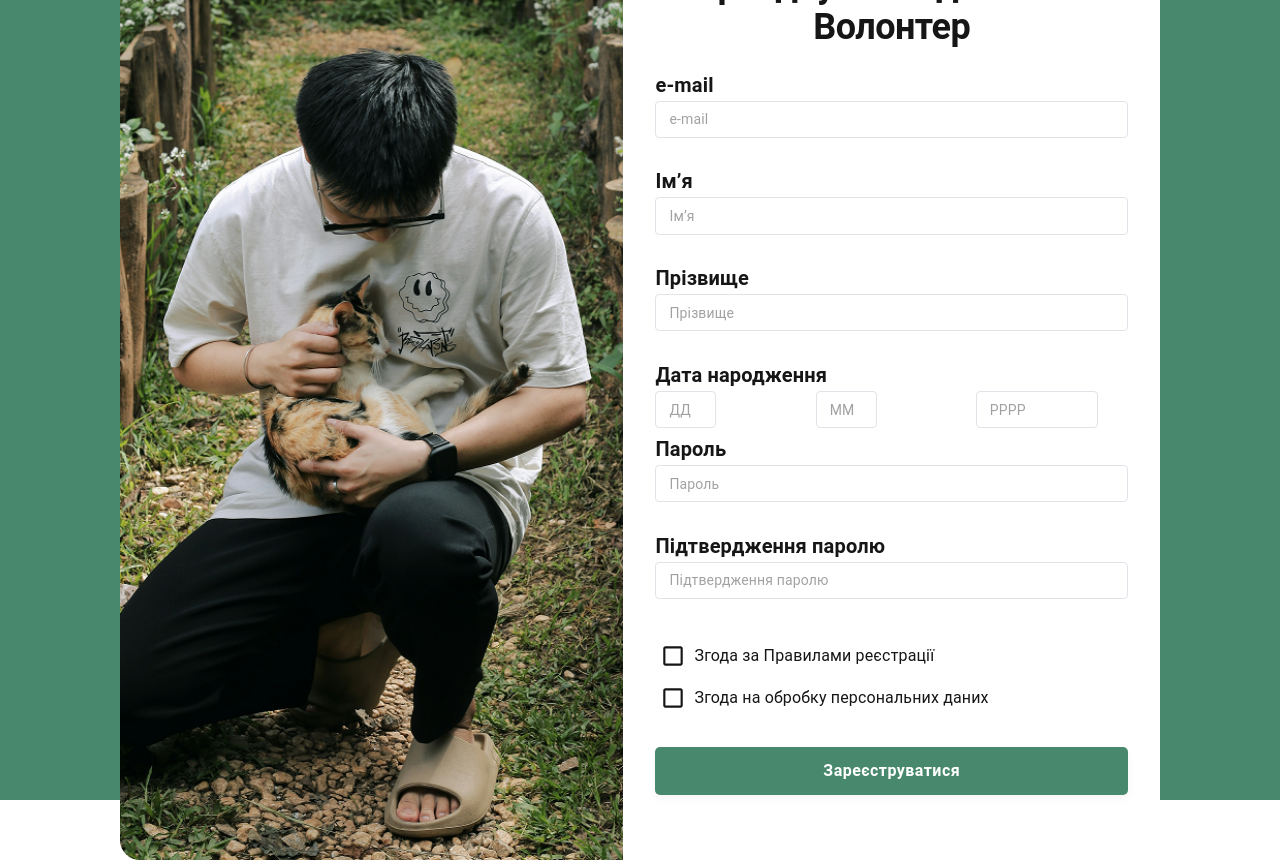
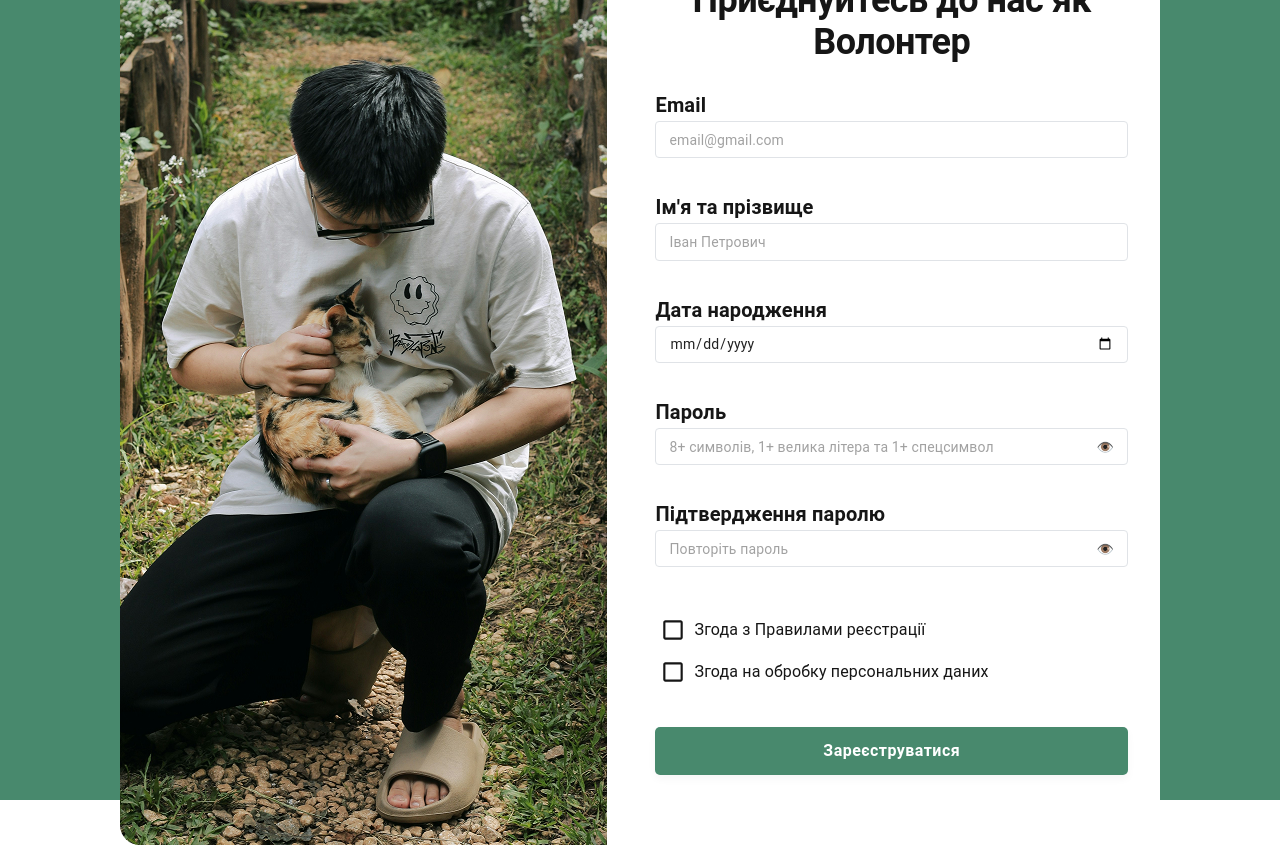
Before and after one commit to Mikola-K/best-hackathon-test-web-2025, a Next.js app: page /register in a window 1280 px wide. Both pictures are taken after a click on the button "Я волонтер". Built offline with nearby package versions, Linux system fonts and the light colour scheme.

Commit message:
dev: Login and registration pages

```diff
--- a/src/app/globals.css
+++ b/src/app/globals.css
@@ -26,3 +26,7 @@ body {
   color: var(--foreground);
   font-family: Outfit, sans-serif;
 } */
+
+.register-image {
+  width: revert-layer!important;
+}
--- a/src/components/logInComponents/LogInPage.tsx
+++ b/src/components/logInComponents/LogInPage.tsx
@@ -1,7 +1,7 @@
 "use client";
 import { useState } from "react";
 import { Box, Typography, Divider } from "@mui/material";
-import { useSelector, useDispatch } from "react-redux";
+import { useDispatch } from "react-redux";
 import { useForm, Controller } from "react-hook-form";
 import {
   CustomButton,
@@ -21,7 +21,7 @@ const LogInPage: React.FC = () => {
     handleSubmit,
     control,
     formState: { errors },
-    getValues,
+    // Removed unused getValues
   } = useForm();
   const [errorMessage, setErrorMessage] = useState<string | null>(null);
 
@@ -33,7 +33,7 @@ const LogInPage: React.FC = () => {
         dispatch(setAccessToken(response?.data.accessToken));
         // @ts-ignore
         dispatch(setUserData(response?.data));
-        dispatch(setUserRole("role"));
+        dispatch(setUserRole(response?.data.roles[0]));
         window.location.href = "/";
       })
       .catch((error) => {
@@ -94,12 +94,20 @@ const LogInPage: React.FC = () => {
               </Typography>
               <Controller
                 name="email"
-                  control={control}
+                control={control}
                 rules={{
                   required: "Email обов'язковий",
                   pattern: /^[a-zA-Z0-9._%+-]+@[a-zA-Z0-9.-]+\.[a-zA-Z]{2,4}$/,
                 }}
-                        helperText={
+                render={({ field }) => (
+                  <CustomInputs
+                    {...field}
+                    placeholder="Email"
+                    variant="outlined"
+                    size="small"
+                    type="email"
+                    error={!!errors.email}
+                    helperText={
                       errors.email
                         ? typeof errors.email.message === "string"
                           ? errors.email.message
@@ -138,7 +146,7 @@ const LogInPage: React.FC = () => {
               />
             </Box>
             <CustomButton variant="contained" sx={{ mt: 2 }} type="submit">
-              Війти
+              Увійти
             </CustomButton>
           </form>
         </Box>
--- a/src/components/registerComponents/RegisterForm.tsx
+++ b/src/components/registerComponents/RegisterForm.tsx
@@ -7,6 +7,9 @@ import {
   CustomCheckbox,
 } from "../common/styles/customStyledComponents/customStyledComponents";
 import { useMediaQueries } from "../../utils/hooks/useMediaQueries";
+import { useState } from "react";
+import { authRegister } from "@/config/apiMethods";
+import { DateRange } from "@mui/icons-material";
 
 type FormProps = {
   formType: "volunteer" | "shelter";
@@ -29,22 +32,61 @@ const RegisterForm = ({
     getValues,
   } = useForm();
 
+  const [errorMessage, setErrorMessage] = useState<string | null>(null);
+
   const onSubmit = (data: any) => {
+    authRegister(data)
+      .then((response) => {
+        console.log("Registration successful:", response);
+        window.location.href = "/login";
+      })
+      .catch((error) => {
+      console.log("Registration failed:", error);
+
+      console.log(error?.response);
+
+      if (error?.response?.data) {
+        console.log('processing errors')
+        const formattedErrors = Object.entries(error.response.data.errors)
+        .map(([field, messages]) => `${(messages as string[]).join(" \n")}`)
+        .join("\n");
+        console.log(formattedErrors);
+        setErrorMessage(formattedErrors);
+      } else {
+        setErrorMessage("Помилка при реєстрації. Можливо Ваш email вже використовується або пароль занадто простий.");
+      }
+      });
+
     console.log(data);
   };
 
   return (
     <Box className="main-bg-color flex flex-col items-center justify-center md:p-10 h-screen">
       <Box className="main-white-bg-color w-full md:max-w-[1040px] rounded-[20px] flex flex-col md:flex-row justify-center items-center">
-        <Box sx={{ maxHeight: 1024, overflow: "hidden", width: "100%" }}>
+        <Box
+          sx={{
+            maxHeight: 1024,
+            overflow: "hidden",
+            width: "100%",
+            position: "relative",
+          }}
+        >
           <Image
+            className="register-image"
             src={image}
             alt={formType === "volunteer" ? "Volunteer" : "Shelter"}
             layout="responsive"
             objectFit="cover"
             style={{
+              transition: "transform 0.3s ease",
               borderTopLeftRadius: isMdScreen ? 20 : 0,
               borderBottomLeftRadius: isMdScreen ? 20 : 0,
+            }}
+            onMouseEnter={(e) => {
+              (e.currentTarget as HTMLElement).style.transform = "scale(1.01)";
+            }}
+            onMouseLeave={(e) => {
+              (e.currentTarget as HTMLElement).style.transform = "scale(1)";
             }}
           />
         </Box>
@@ -61,21 +103,31 @@ const RegisterForm = ({
             onSubmit={handleSubmit(onSubmit)}
             className="flex flex-col md:justify-evenly w-full h-full md:space-y-4 mt-4"
           >
+            {errorMessage && (
+              <Typography
+                variant="body1"
+                color="error"
+                className="mb-3 text-center"
+                style={{ whiteSpace: "pre-line" }}
+              >
+                {errorMessage}
+              </Typography>
+            )}
             <Box sx={{ mb: 0 }}>
               <Typography variant="h6" className="mb-2" fontWeight={600}>
-                e-mail
+                Email
               </Typography>
               <Controller
                 name="email"
                 control={control}
                 rules={{
-                  required: "e-mail обов'язковий",
+                  required: "Email обов'язковий",
                   pattern: /^[a-zA-Z0-9._%+-]+@[a-zA-Z0-9.-]+\.[a-zA-Z]{2,4}$/,
                 }}
                 render={({ field }) => (
                   <CustomInputs
                     {...field}
-                    placeholder="e-mail"
+                    placeholder="email@gmail.com"
                     variant="outlined"
                     size="small"
                     error={!!errors.email}
@@ -92,17 +144,38 @@ const RegisterForm = ({
             </Box>
             {formType === "shelter" && (
               <Box sx={{ mb: 0 }}>
-                <Typography variant="h6" className="mb-2" fontWeight={600}>
-                  Назва притулку
+                <Typography variant="h6" className="" fontWeight={600}>
+                  Назва та адреса притулку
                 </Typography>
                 <Controller
                   name="shelterName"
                   control={control}
-                  rules={{ required: "Назва притулку обов'язкова" }}
+                  rules={{ required: "Поле обов'язкове" }}
                   render={({ field }) => (
                     <CustomInputs
                       {...field}
-                      placeholder="Назва притулку"
+                      placeholder="Песики і Патрони"
+                      variant="outlined"
+                      size="small"
+                      error={!!errors.shelterName}
+                      helperText={
+                        errors.shelterName
+                          ? typeof errors.shelterName.message === "string"
+                            ? errors.shelterName.message
+                            : " "
+                          : " "
+                      }
+                    />
+                  )}
+                />
+                 <Controller
+                  name="shelterAddress"
+                  control={control}
+                  rules={{ required: "Адреса притулку обов'язкова" }}
+                  render={({ field }) => (
+                    <CustomInputs
+                      {...field}
+                      placeholder="вул. Кульпарківська 17, м. Львів"
                       variant="outlined"
                       size="small"
                       error={!!errors.shelterName}
@@ -119,26 +192,25 @@ const RegisterForm = ({
               </Box>
             )}
             {formType === "volunteer" && (
-              <>
               <Box sx={{ mb: 0 }}>
-                  <Typography variant="h6" className="mb-2" fontWeight={600}>
-                    Ім’я
+                <Typography variant="h6" className="" fontWeight={600}>
+                  Ім'я та прізвище
                 </Typography>
                 <Controller
-                    name="firstName"
+                  name="name"
                   control={control}
-                    rules={{ required: "Ім'я обов'язкове" }}
+                  rules={{ required: "Поле обов'язкове" }}
                   render={({ field }) => (
                     <CustomInputs
                       {...field}
-                        placeholder="Ім’я"
+                      placeholder="Іван Петрович"
                       variant="outlined"
                       size="small"
-                        error={!!errors.firstName}
+                      error={!!errors.shelterName}
                       helperText={
-                          errors.firstName
-                            ? typeof errors.firstName.message === "string"
-                              ? errors.firstName.message
+                        errors.shelterName
+                          ? typeof errors.shelterName.message === "string"
+                            ? errors.shelterName.message
                             : " "
                           : " "
                       }
@@ -146,64 +218,35 @@ const RegisterForm = ({
                   )}
                 />
               </Box>
+            )}
+            {formType === "volunteer" && (
                 <Box sx={{ mb: 0 }}>
                 <Typography variant="h6" className="mb-2" fontWeight={600}>
-                    Прізвище
+                  Дата народження
                 </Typography>
                 <Controller
-                    name="lastName"
+                  name="birthday"
                   control={control}
-                    rules={{ required: "Прізвище обов'язкове" }}
+                  rules={{ required: "Дата народження обов'язкова" }}
                   render={({ field }) => (
                   <CustomInputs
                     {...field}
-                        placeholder="Прізвище"
+                    type="date"
                     variant="outlined"
                     size="small"
-                        error={!!errors.lastName}
+                    error={!!errors.birthday}
                     helperText={
-                          errors.lastName
-                            ? typeof errors.lastName.message === "string"
-                              ? errors.lastName.message
+                    errors.birthday
+                      ? typeof errors.birthday.message === "string"
+                      ? errors.birthday.message
                       : " "
                       : " "
                     }
+                    onChange={(e) => field.onChange(e.target.value)}
                   />
                   )}
                 />
                 </Box>
-                <Box sx={{ mb: 0 }}>
-                  <Typography variant="h6" className="mb-2" fontWeight={600}>
-                    Дата народження
-                  </Typography>
-                  <Box className="flex space-x-2">
-                    <Box sx={{ mb: 0 }}>
-                      <CustomInputs
-                        placeholder="ДД"
-                        variant="outlined"
-                        size="small"
-                        style={{ width: "40%" }}
-                      />
-                    </Box>
-                    <Box>
-                      <CustomInputs
-                        placeholder="ММ"
-                        variant="outlined"
-                        size="small"
-                        style={{ width: "40%" }}
-                      />
-                    </Box>
-                    <Box>
-                      <CustomInputs
-                        placeholder="РРРР"
-                        variant="outlined"
-                        size="small"
-                        style={{ width: "80%" }}
-                      />
-                    </Box>
-                  </Box>
-                </Box>
-              </>
             )}
             <Box sx={{ mb: 0 }}>
               <Typography variant="h6" className="mb-2" fontWeight={600}>
@@ -213,13 +256,15 @@ const RegisterForm = ({
               name="password"
               control={control}
               rules={{ required: "Пароль обов'язковий" }}
-                render={({ field }) => (
+              render={({ field }) => {
+                const [showPassword, setShowPassword] = useState(false);
+                return (
                 <CustomInputs
                   {...field}
-                    placeholder="Пароль"
+                  placeholder="8+ символів, 1+ велика літера та 1+ спецсимвол"
                   variant="outlined"
                   size="small"
-                    type="password"
+                  type={showPassword ? "text" : "password"}
                   error={!!errors.password}
                   helperText={
                   errors.password
@@ -228,8 +273,19 @@ const RegisterForm = ({
                     : " "
                     : " "
                   }
+                  InputProps={{
+                  endAdornment: (
+                    <Box
+                    onClick={() => setShowPassword(!showPassword)}
+                    sx={{ cursor: "pointer" }}
+                    >
+                    {showPassword ? "❌" : "👁️"}
+                    </Box>
+                  ),
+                  }}
                 />
-                )}
+                );
+              }}
               />
             </Box>
             <Box sx={{ mb: 0 }}>
@@ -244,13 +300,16 @@ const RegisterForm = ({
                 validate: (value) =>
                 value === getValues("password") || "Паролі не співпадають",
               }}
-                render={({ field }) => (
+              render={({ field }) => {
+                const [showConfirmPassword, setShowConfirmPassword] =
+                useState(false);
+                return (
                 <CustomInputs
                   {...field}
-                    placeholder="Підтвердження паролю"
+                  placeholder="Повторіть пароль"
                   variant="outlined"
                   size="small"
-                    type="password"
+                  type={showConfirmPassword ? "text" : "password"}
                   error={!!errors.confirmPassword}
                   helperText={
                   errors.confirmPassword
@@ -259,16 +318,36 @@ const RegisterForm = ({
                     : " "
                     : " "
                   }
+                  InputProps={{
+                  endAdornment: (
+                    <Box
+                    onClick={() =>
+                      setShowConfirmPassword(!showConfirmPassword)
+                    }
+                    sx={{ cursor: "pointer" }}
+                    >
+                    {showConfirmPassword ? "❌" : "👁️"}
+                    </Box>
+                  ),
+                  }}
                 />
-                )}
+                );
+              }}
               />
             </Box>
+
             {formType === "shelter" && (
               <Box sx={{ mb: 0 }}>
               <Typography variant="h6" className="mb-2" fontWeight={600}>
                 Категорія
               </Typography>
+              <Controller
+                name="shelterType"
+                control={control}
+                rules={{ required: "Категорія обов'язкова" }}
+                render={({ field }) => (
                 <CustomInputs
+                  {...field}
                   placeholder="Категорія"
                   variant="outlined"
                   size="small"
@@ -276,28 +355,95 @@ const RegisterForm = ({
                   SelectProps={{
                   native: true,
                   }}
+                  error={!!errors.shelterType}
+                  helperText={
+                  errors.shelterType
+                    ? typeof errors.shelterType.message === "string"
+                    ? errors.shelterType.message
+                    : " "
+                    : " "
+                  }
+                  onChange={(e) => field.onChange(Number(e.target.value))}
                 >
-                  <option value="volunteer">Ветклініка</option>
-                  <option value="shelter">Притулок для тварин</option>
-                  <option value="shelter">Розплідник</option>
-                  <option value="shelter">Інше</option>
+                  <option value="">Оберіть категорію</option>
+                  <option value={0}>Ветклініка</option>
+                  <option value={1}>Притулок для тварин</option>
+                  <option value={2}>Розплідник</option>
+                  <option value={3}>Інше</option>
                 </CustomInputs>
+                )}
+              />
               </Box>
             )}
             <Box sx={{ mb: 0, mt: 2 }} className="flex flex-col ml-4">
+              <Controller
+              name="agreeToTerms"
+              control={control}
+              rules={{
+                validate: (value) =>
+                value || "Ви маєте погоджуватись з цим пунктом для завершення реєстрації",
+              }}
+              render={({ field }) => (
                 <FormControlLabel
-                control={<CustomCheckbox sx={{ mr: 1 }} />}
-                label="Згода за Правилами реєстрації"
+                control={
+                  <CustomCheckbox
+                  {...field}
+                  checked={field.value || false}
+                  sx={{ mr: 1 }}
                   />
+                }
+                label="Згода з Правилами реєстрації"
+                />
+              )}
+              />
+              {errors.agreeToTerms && (
+              <Typography
+                variant="body2"
+                color="error"
+                className="ml-8 mt-1"
+              >
+                {errors.agreeToTerms.message}
+              </Typography>
+              )}
+              <Controller
+              name="agreeToDataProcessing"
+              control={control}
+              rules={{
+                validate: (value) =>
+                value || "Ви маєте погоджуватись з цим пунктом для завершення реєстрації",
+              }}
+              render={({ field }) => (
                 <FormControlLabel
-                control={<CustomCheckbox sx={{ mr: 1 }} />}
+                control={
+                  <CustomCheckbox
+                  {...field}
+                  checked={field.value || false}
+                  sx={{ mr: 1 }}
+                  />
+                }
                 label="Згода на обробку персональних даних"
                 sx={{ mt: 2 }}
                 />
+              )}
+              />
+              {errors.agreeToDataProcessing && (
+              <Typography
+                variant="body2"
+                color="error"
+                className="ml-8 mt-1"
+              >
+                {errors.agreeToDataProcessing.message}
+              </Typography>
+              )}
             </Box>
-            <CustomButton variant="contained" sx={{ mt: 4 }} type="submit">
+            <CustomButton
+              variant="contained"
+              sx={{ mt: 4 }}
+              type="submit"
+            >
               Зареєструватися
             </CustomButton>
+            {/* <small>Lapka (c) 2025</small> */}
           </form>
         </Box>
       </Box>
--- a/src/config/axiosConfig.js
+++ b/src/config/axiosConfig.js
@@ -2,7 +2,7 @@ import axios from "axios";
 
 const axiosInstance = axios.create({
   //   baseURL: import.meta.env.NEXT_BASE_URL,
-  baseURL: "https://testtmpss.azurewebsites.net/api/v1",
+  baseURL: "https://localhost:44370/api/v1",
   timeout: 30000,
   //withCredentials: true,
 });
```
Also changed, not shown: src/config/apiMethods.js (+22 -0 lines). Lines whose indentation alone changed are shown as unchanged.
